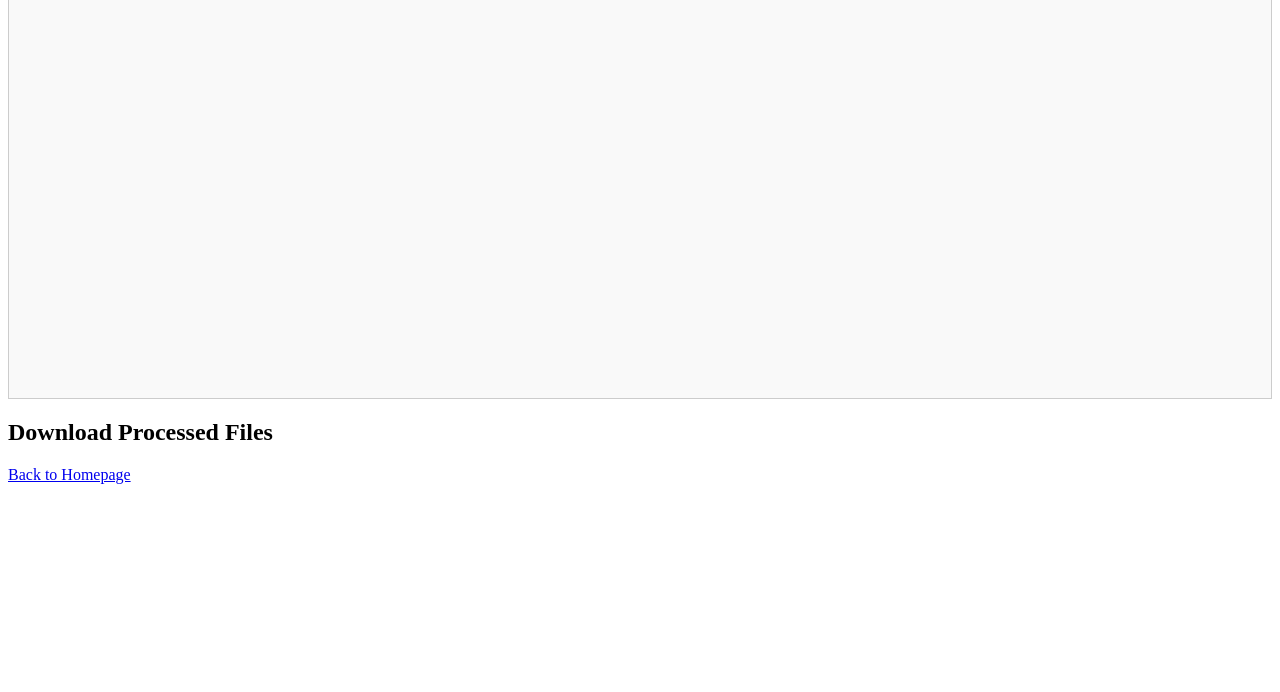
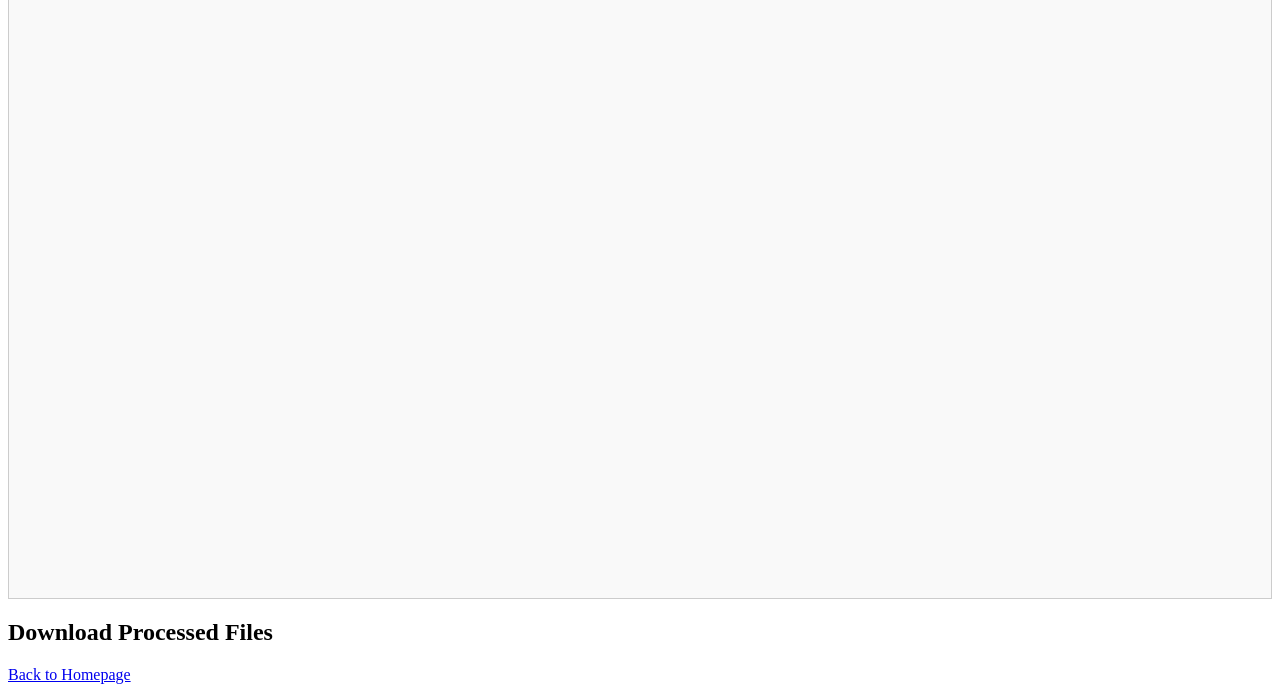
Before and after one commit to 18lyb12/proby, a Flask app: page /page1 in a window 1280 px wide. Shown: the part 237-929 px from the top of the page. Before the commit the page ends 721 px from the top, so only its background shows below. Run offline with Flask 3, Linux system fonts and the light colour scheme; data that the repository does not hold is empty.

Commit message:
improve page1

```diff
--- a/templates/page1.html
+++ b/templates/page1.html
@@ -7,7 +7,7 @@
     <style>
         #log-box {
             width: 100%;
-            height: 400px;
+            height: 600px;
             border: 1px solid #ccc;
             padding: 10px;
             overflow-y: scroll;
@@ -15,7 +15,7 @@
             font-family: 'DejaVu Sans Mono', 'Courier New', monospace;
             margin-top: 20px;
             box-sizing: border-box; /* Include padding in height calculation */
-            white-space: normal;
+            white-space: pre-wrap; /* Preserve spaces and allow text wrapping */
         }
 
 
```
